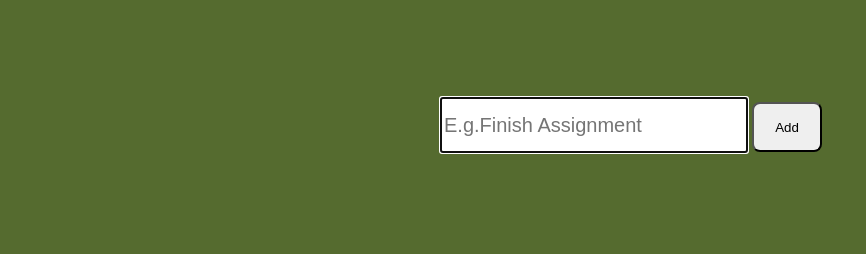
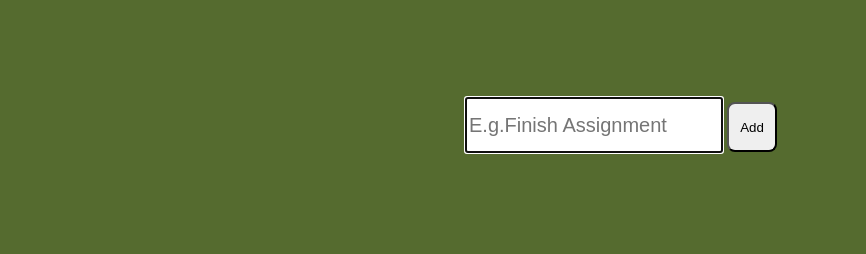
Before and after one commit to MaryannChidimma/TodoApp, a plain HTML site: page index.html in a window 1280 px wide. Shown: the part 67-321 px from the top of the page, without its empty margins (0-866 px from the left). Drawn offline with Linux system fonts and the light colour scheme.

Commit message:
todo app

```diff
--- a/css/style.css
+++ b/css/style.css
@@ -1,13 +1,13 @@
 
  .todo-input{
   margin-top: 20px;
-  width:300px;
+  width:250px;
   height: 50px;
   font-size: 20px;
 }
 .container{
     margin:0 auto;
-    width: 400px;
+    width: 350px;
     height: 200px;
     align-content: center;
 
@@ -31,12 +31,12 @@ p{
 #btn{
     margin-top: 20px;
 
-    width:70px;
+    width:50px;
     height: 50px;
     margin-right: 0px;
 }
 li{
-    font-size: 30px;
+    font-size: 20px;
 }
 button{
     border-radius: 8px;
```
Also changed, not shown: index.html (+1 -1 lines).
